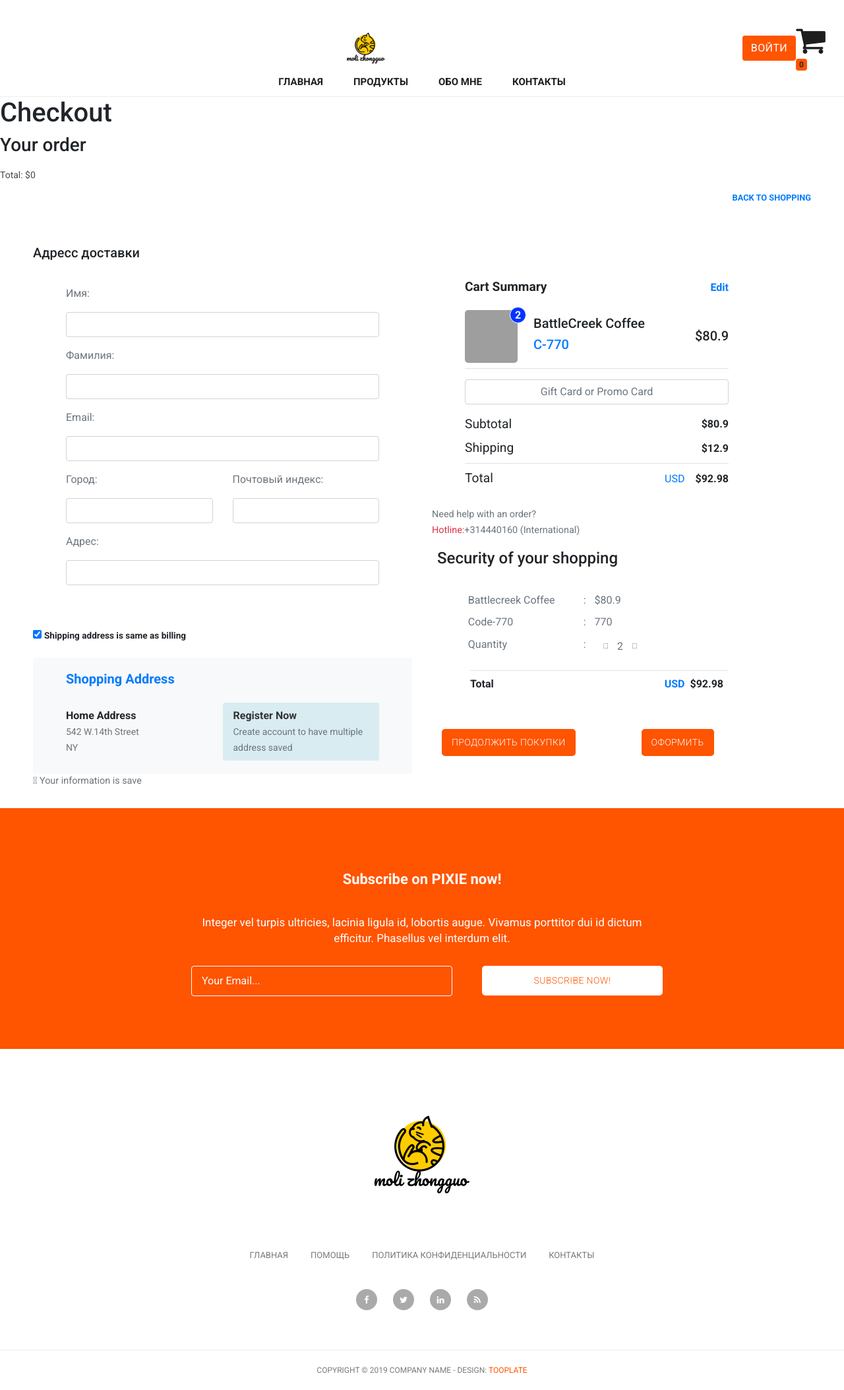
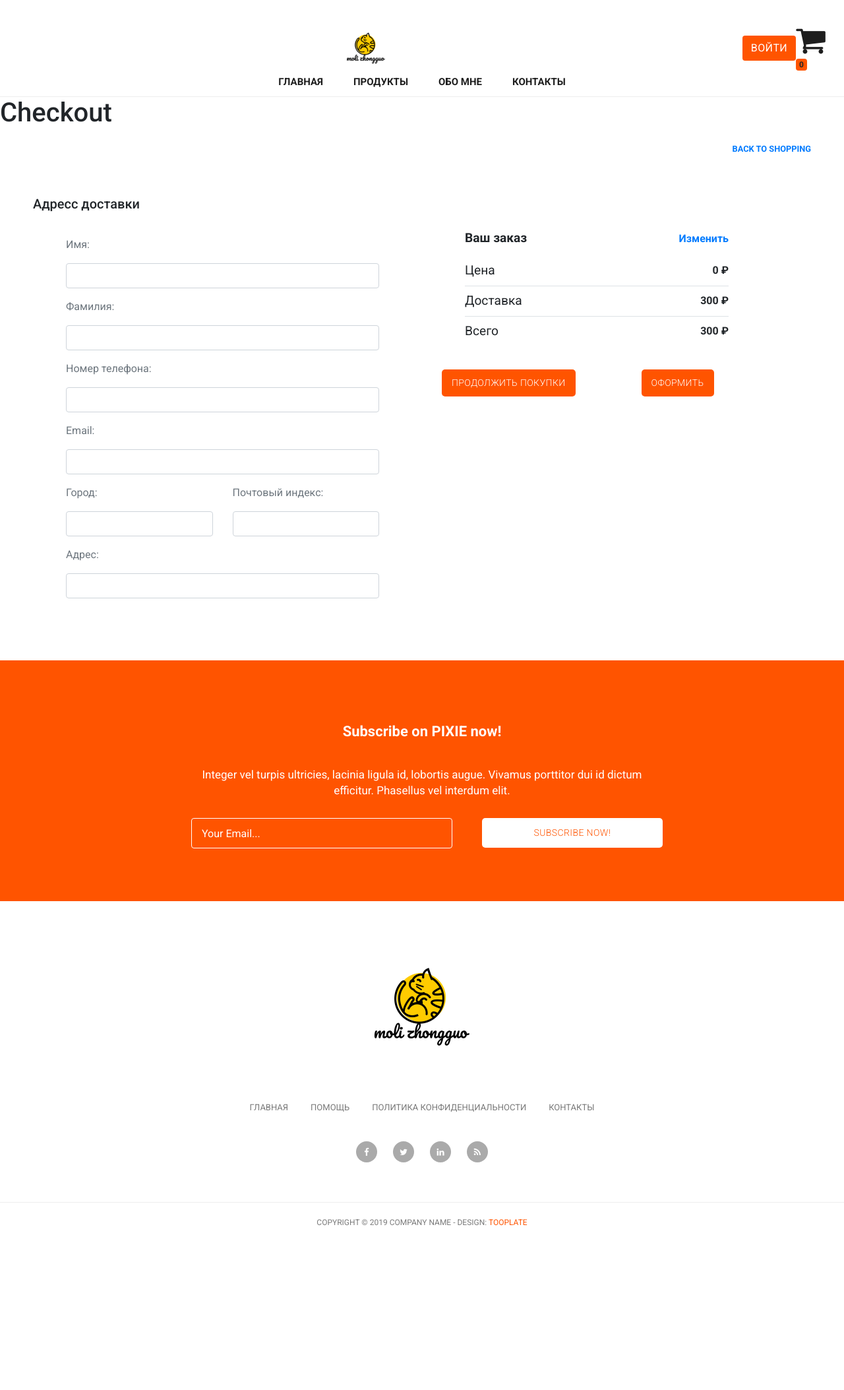
Before and after one commit to Zao0oza/myshop, a Django app: page /create/ in a window 1280 px wide. Shown: the whole page at 66% size. After the commit the page ends 1858 px from the top, so only its background shows below. Run offline with Django 3.2, Linux system fonts and the light colour scheme; some libraries are stand-ins or nearby versions; grey boxes are pictures that could not be loaded.

Commit message:
order  and registraion models update

```diff
--- a/cart/templates/cart/cart.html
+++ b/cart/templates/cart/cart.html
@@ -55,11 +55,11 @@
         </div>
         <div class="totals-item">
             <label>Доставка</label>
-            <div class="totals-value" id="cart-shipping">15</div>
+            <div class="totals-value" id="cart-shipping">300</div>
         </div>
         <div class="totals-item totals-item-total">
             <label>Общая стоимость</label>
-            <div class="totals-value" id="cart-total">{{ cart.get_total_price|add:'15' }}</div>
+            <div class="totals-value" id="cart-total">{{ cart.get_total_price }}</div>
         </div>
     </div>
     <form action="{% url 'order_create' %}">
--- a/myshop/static/assets/css/order_create.css
+++ b/myshop/static/assets/css/order_create.css
@@ -17,8 +17,11 @@ nav div.ml-auto a {
     text-decoration: none;
     font-weight: 600;
     font-size: 0.8rem
+
 }
-
+price {
+    content: ' \20BD';
+  }
 header {
     padding: 20px 0px
 }
@@ -59,6 +62,10 @@ header .active .fa-check {
     padding: 30px 50px;
     min-height: 300px
 }
+
+  .product .product-line-price:before {
+    content: ' \20BD';
+  }
 
 input {
     border: none;
--- a/shop/models.py
+++ b/shop/models.py
@@ -112,7 +112,7 @@ class Orders(models.Model):
         return '{}'.format(self.id)
 
     def get_total_cost(self):
-        return sum(item.get_cost() for item in self.items.all())
+        return sum(item.get_cost() for item in self.items.all())+300
 
     def get_absolute_url(self):
         return reverse('order_detail', kwargs={'pk': self.pk})
--- a/shop/templates/shop/order_create.html
+++ b/shop/templates/shop/order_create.html
@@ -5,18 +5,6 @@
 {% block content %}
 <link rel="stylesheet" href="{% static 'assets/css/order_create.css' %}">
 <h1>Checkout</h1>
-<div class="order-info">
-    <h3>Your order</h3>
-    <ul>
-        {% for item in cart %}
-        <li>
-            {{ item.quantity }}x {{ item.product.name }}
-            <span>${{ item.total_price }}</span>
-        </li>
-        {% endfor %}
-    </ul>
-    <p>Total: ${{ cart.get_total_price }}</p>
-</div>
 <form action="." method="post" class="order-form">
     <nav class="bg-white">
         <div class="d-flex align-items-center">
@@ -24,8 +12,6 @@
         </div>
     </nav>
     <header>
-        <div class="progress-bar bg-success" role="progressbar" aria-valuenow="25" aria-valuemin="0" aria-valuemax="100"></div>
-        </div>
     </header>
     <div class="wrapper">
         <div class="h5 large">Адресс доставки</div>
@@ -33,15 +19,18 @@
             <div class="col-lg-6 col-md-8 col-sm-10 offset-lg-0 offset-md-2 offset-sm-1">
                 <div class="mobile h5">Адресс доставки</div>
                 <div id="details" class="bg-white rounded pb-5">
-                    <form>
+                    <form method="post" >
+                        {% csrf_token %}
                         {{ form.non_field_errors }}
-
                         <div class="form-group">
                             {{ form.first_name.errors }}
                             <label  class="text-muted">{{ form.first_name.label_tag }}</label> {{ form.first_name }}</div>
                         <div class="form-group">
                             {{ form.last_name.errors }}
                             <label  class="text-muted">{{ form.last_name.label_tag }}</label> {{ form.last_name }}</div>
+                        <div class="form-group">
+                            {{ form.phone_number.errors }}
+                            <label  class="text-muted">{{ form.phone_number.label_tag }}</label> {{ form.phone_number }}</div>
                         <div class="form-group">{{ form.email.errors }} <label class="text-muted">{{ form.email.label_tag }}</label>
                             <div class=text-muted"> {{ form.email }} </div>
                         </div>
@@ -57,88 +46,44 @@
                                 </div>
                             </div>
                         </div>
-
                         <div class="form-group">
                             <div class="form-group">{{ form.address.errors }} <label class="text-muted">{{ form.address.label_tag }}</label>
                                 <div class=text-muted"> {{ form.address }} </div>
                             </div>
                         </div>
-
-                </div> <input type="checkbox" checked> <label>Shipping address is same as billing</label>
-                <div id="address" class="bg-light rounded mt-3">
-                    <div class="h5 font-weight-bold text-primary"> Shopping Address </div>
-                    <div class="d-md-flex justify-content-md-start align-items-md-center pt-3">
-                        <div class="mr-auto"> <b>Home Address</b>
-                            <p class="text-justify text-muted">542 W.14th Street</p>
-                            <p class="text-uppercase text-muted">NY</p>
-                        </div>
-                        <div class="rounded py-2 px-3" id="register"> <a href="#"> <b>Register Now</b> </a>
-                            <p class="text-muted">Create account to have multiple address saved</p>
-                        </div>
-                    </div>
+                        {% csrf_token %}
+                    </form>
                 </div>
             </div>
             <div class="col-lg-6 col-md-8 col-sm-10 offset-lg-0 offset-md-2 offset-sm-1 pt-lg-0 pt-3">
                 <div id="cart" class="bg-white rounded">
                     <div class="d-flex justify-content-between align-items-center">
-                        <div class="h6">Cart Summary</div>
-                        <div class="h6"> <a href="#">Edit</a> </div>
+                        <div class="h6">Ваш заказ</div>
+                        <div class="h6"> <a href="{% url 'cart:cart_detail' %}">Изменить</a> </div>
                     </div>
                     <div class="d-flex jusitfy-content-between align-items-center pt-3 pb-2 border-bottom">
-                        <div class="item pr-2"> <img src="https://images.unsplash.com/photo-1569488859134-24b2d490f23f?ixlib=rb-1.2.1&ixid=eyJhcHBfaWQiOjEyMDd9&auto=format&fit=crop&w=500&q=60" alt="" width="80" height="80">
-                            <div class="number">2</div>
+                        {% for item in cart %}
+                        <div class="item pr-2"> <img src="{{ item.product.photo.url }}" alt="" width="80" height="80">
+                            <div class="number">{{ item.quantity }}</div>
                         </div>
-                        <div class="d-flex flex-column px-3"> <b class="h5">BattleCreek Coffee</b> <a href="#" class="h5 text-primary">C-770</a> </div>
-                        <div class="ml-auto"> <b class="h5">$80.9</b> </div>
+                        <div class="d-flex flex-column px-3"> <b class="h5">{{ item.product.name }}</b> <a href="#" class="h5 text-primary">C-770</a> </div>
+                        <div class="ml-auto" > <b class="h5">{{ item.total_price }} &#x20bd</b> </div>
                     </div>
-                    <div class="my-3"> <input type="text" class="w-100 form-control text-center" placeholder="Gift Card or Promo Card"> </div>
+                    <br>
                     <div class="d-flex align-items-center">
-                        <div class="display-5">Subtotal</div>
-                        <div class="ml-auto font-weight-bold">$80.9</div>
+                        {% endfor %}
+                        <div class="display-5">Цена</div>
+                        <div class="ml-auto font-weight-bold">{{ cart.get_total_price }} &#x20bd</div>
                     </div>
                     <div class="d-flex align-items-center py-2 border-bottom">
-                        <div class="display-5">Shipping</div>
-                        <div class="ml-auto font-weight-bold">$12.9</div>
+                        <div class="display-5">Доставка</div>
+                        <div class="ml-auto font-weight-bold">300 &#x20bd</div>
                     </div>
                     <div class="d-flex align-items-center py-2">
-                        <div class="display-5">Total</div>
+                        <div class="display-5">Всего</div>
                         <div class="ml-auto d-flex">
-                            <div class="text-primary text-uppercase px-3">usd</div>
-                            <div class="font-weight-bold">$92.98</div>
+                            <div class="font-weight-bold">{{ cart.get_total_delivery_price }} &#x20bd</div>
                         </div>
-                    </div>
-                </div>
-                <p class="text-muted">Need help with an order?</p>
-                <p class="text-muted"><a href="#" class="text-danger">Hotline:</a>+314440160 (International)</p>
-                <div class="h4 pt-3"> <span class="fas fa-shield-alt text-primary pr-2"></span> Security of your shopping</div>
-                <div id="summary" class="bg-white rounded py-2 my-4">
-                    <div class="table-responsive">
-                        <table class="table table-borderless w-75">
-                            <tbody>
-                            <tr class="text-muted">
-                                <td>Battlecreek Coffee</td>
-                                <td>:</td>
-                                <td>$80.9</td>
-                            </tr>
-                            <tr class="text-muted">
-                                <td>Code-770</td>
-                                <td>:</td>
-                                <td>770</td>
-                            </tr>
-                            <tr class="text-muted">
-                                <td>Quantity</td>
-                                <td>:</td>
-                                <td>
-                                    <div class="d-flex align-items-center"> <span class="fas fa-minus btn text-muted"></span> <span>2</span> <span class="fas fa-plus btn text-muted"></span> </div>
-                                </td>
-                            </tr>
-                            </tbody>
-                        </table>
-                    </div>
-                    <div class="border-top py-2 d-flex align-items-center ml-2 font-weight-bold">
-                        <div>Total</div>
-                        <div class="ml-auto text-primary">USD</div>
-                        <div class="px-2">$92.98</div>
                     </div>
                 </div>
                 <div class="row pt-lg-3 pt-2 buttons mb-sm-0 mb-2">
@@ -148,11 +93,11 @@
                     </div>
                     <div class="col-md-6 pt-md-0 pt-3">
                         <button class="button">Оформить</button>
+                        {% csrf_token %}
                     </div>
                 </div>
             </div>
         </div>
-        <div class="text-muted"> <span class="fas fa-lock"></span> Your information is save </div>
     </div>
     {% csrf_token %}
 </form>
--- a/shop/templates/shop/order_created.html
+++ b/shop/templates/shop/order_created.html
@@ -13,6 +13,7 @@
         <div class="main"> <span id="sub-title">
             <p><b>Состав заказа</b></p>
         </span>
+            {% show_orderitem order.id as orderitems  %}
             {% for orderitem in orderitems %}
             <div class="row row-main">
                 {% if orderitem.product.photo %}
@@ -31,6 +32,10 @@
             <hr>
             <div class="total">
                 <div class="row">
+                    <div class="col">Доставка</div>
+                    <div class="col d-flex justify-content-end">300 &#x20bd</div>
+                </div>
+                <div class="row">
                     <div class="col"> <b> Итого:</b> </div>
                     <div class="col d-flex justify-content-end"> <b>{{ order.get_total_cost }}</b> </div>
                     {% if user.is_authenticated %}
--- a/shop/views.py
+++ b/shop/views.py
@@ -165,9 +165,10 @@ def order_create(request):
                                          price=item['price'],
                                          quantity=item['quantity'])
             # очистка корзины
+            cart_template=cart.save()
             cart.clear()
             return render(request, 'shop/order_created.html',
-                          {'order': order})
+                          {'order': order, 'cart': cart_template})
     else:
         form = OrderCreateForm
     return render(request, 'shop/order_create.html',
--- a/templates/base.html
+++ b/templates/base.html
@@ -150,8 +150,13 @@
 
 
 <!-- Bootstrap core JavaScript -->
+<script src="{% static 'vendor/jquery/jquery.js' %}"></script>
 <script src="{% static 'vendor/jquery/jquery.min.js' %}"></script>
+<script src="{% static 'vendor/bootstrap/js/bootstrap.js' %}"></script>
 <script src="{% static 'vendor/bootstrap/js/bootstrap.bundle.min.js' %}"></script>
+<script src="{% static 'vendor/bootstrap/js/bootstrap.min.js' %}"></script>
+
+
 
 
 <!-- Additional Scripts -->
```
Also changed, not shown: cart/cart.py (+7 -5 lines), myshop/static/assets/css/order_created.css (+0 -23 lines), myshop/static/assets/js/owl.js (line endings or trailing spaces).
